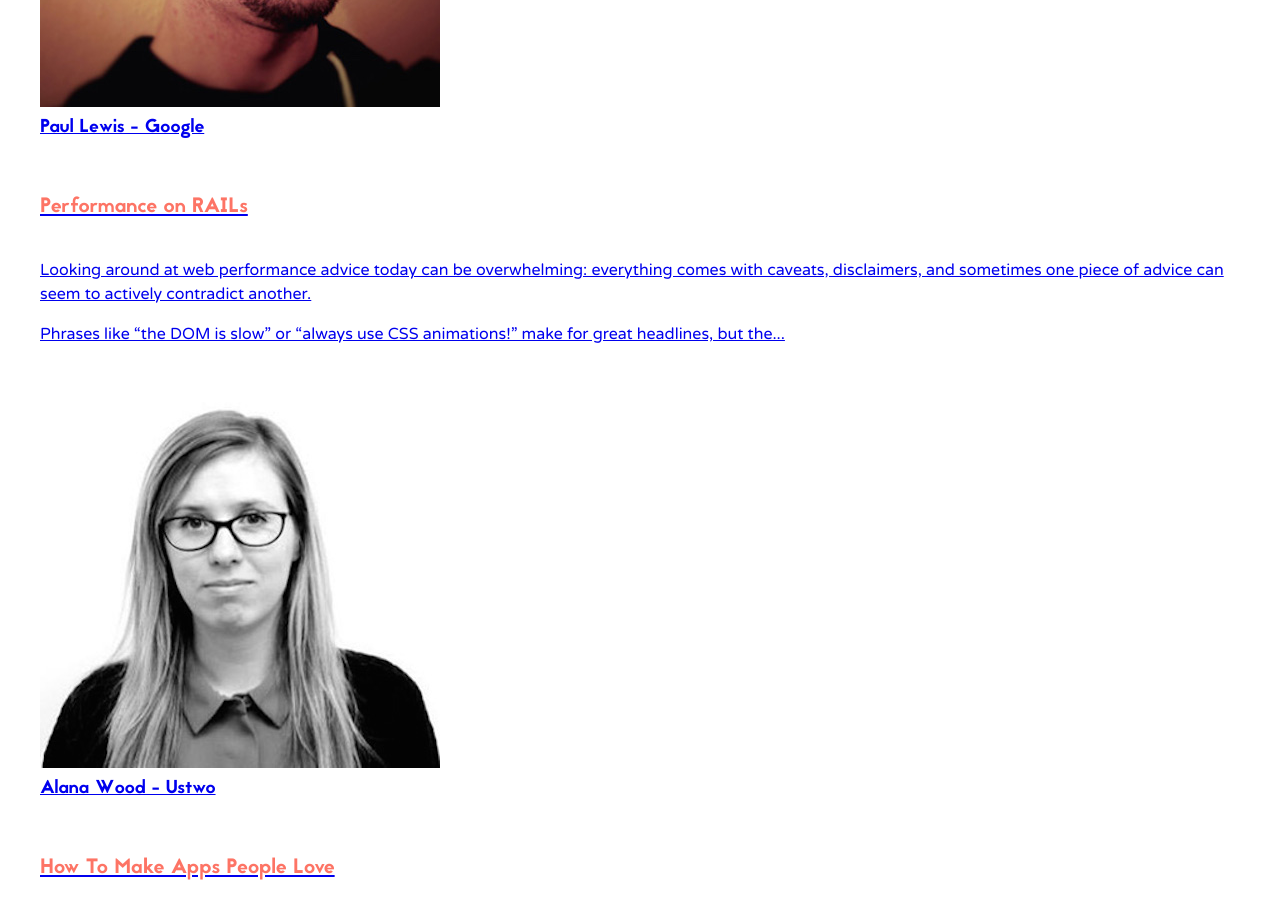
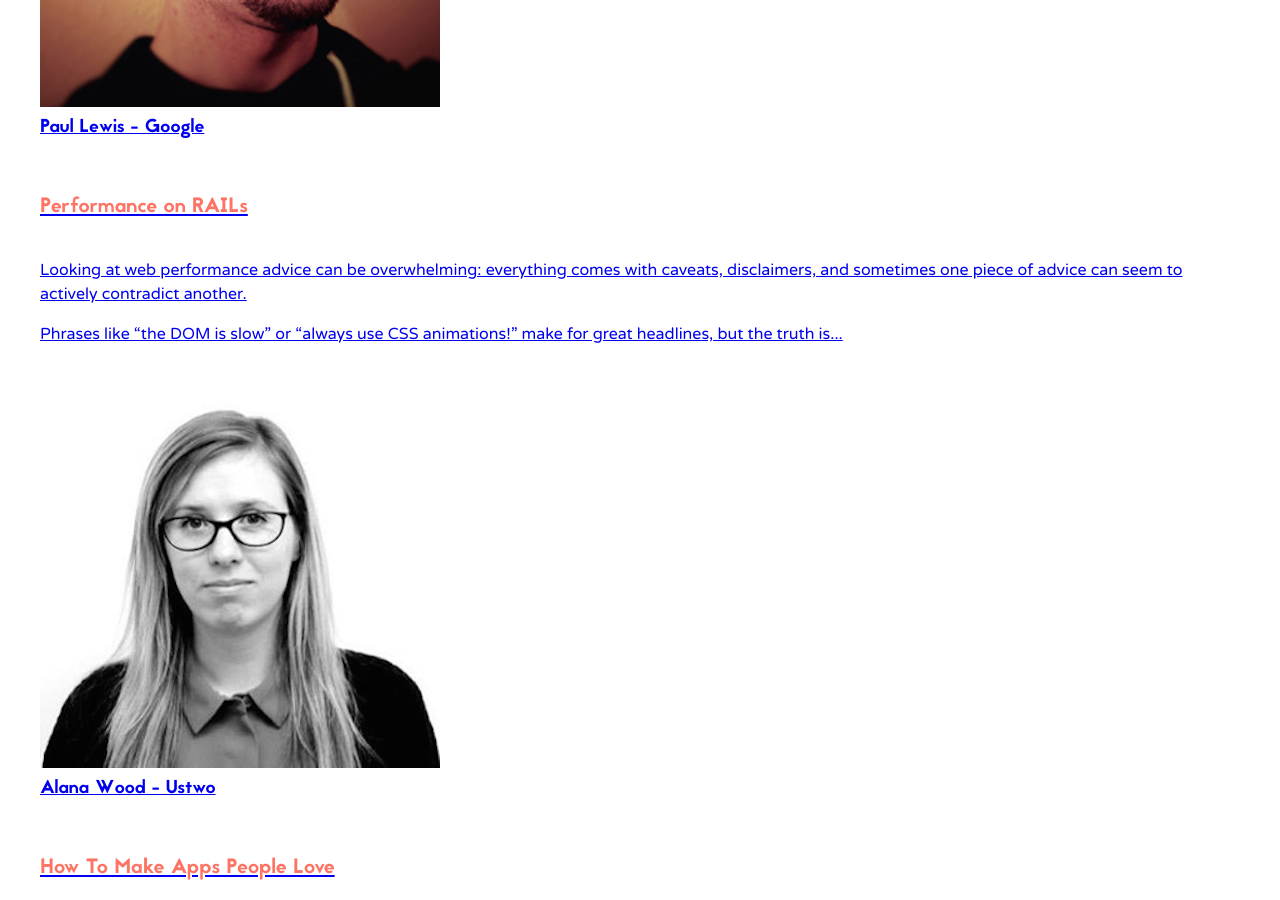
Before and after one commit to Sambillingham/beyond, a Jekyll site: the page built from index.html, in a window 1280 px wide and 900 px high, scrolled down 5589 px. Built offline with Jekyll 4.4.1, drawn with Linux system fonts in a browser that asks for light colours; some web fonts are replaced; Markdown is read by kramdown in place of the engine named in the settings.

Commit message:
:memo: adjust copy for design

```diff
--- a/_data/speakers.yaml
+++ b/_data/speakers.yaml
@@ -62,7 +62,7 @@
   twitter: aerotwist
   title: Performance on RAILs
   description: >
-    <p>Looking around at web performance advice today can be overwhelming: everything comes with caveats, disclaimers, and sometimes one piece of advice can seem to actively contradict another. </p>
+    <p>Looking at web performance advice can be overwhelming: everything comes with caveats, disclaimers, and sometimes one piece of advice can seem to actively contradict another. </p>
     <p>Phrases like “the DOM is slow” or “always use CSS animations!” make for great headlines, but the truth is often far more nuanced. </p>
     <p>In this session we'll look at how to think holistically about performance, and how to prioritize optimization work that your users will notice and appreciate.</p>
 
```
